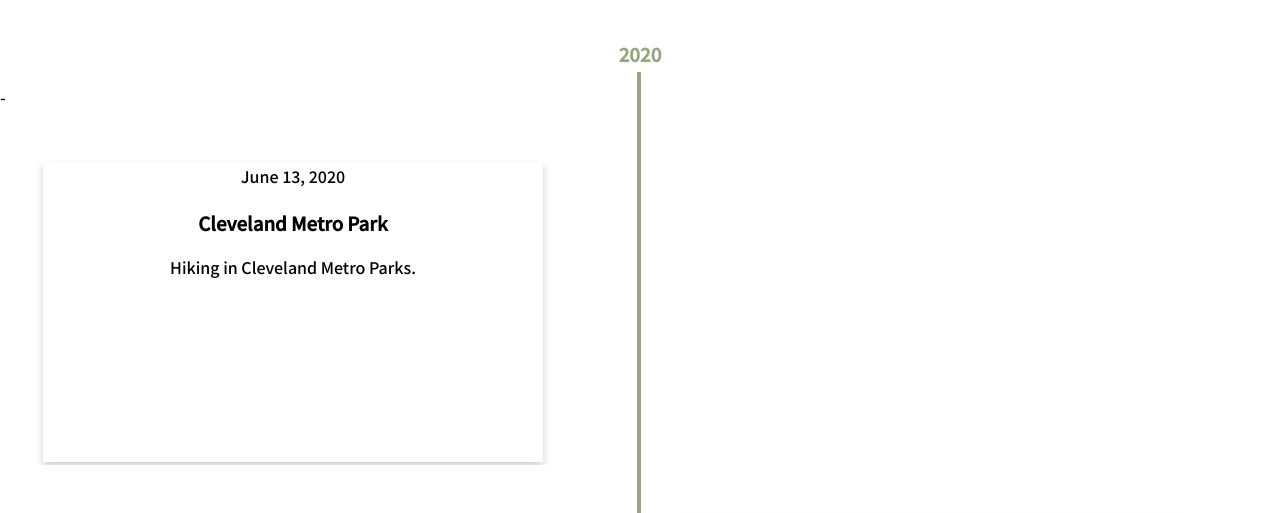
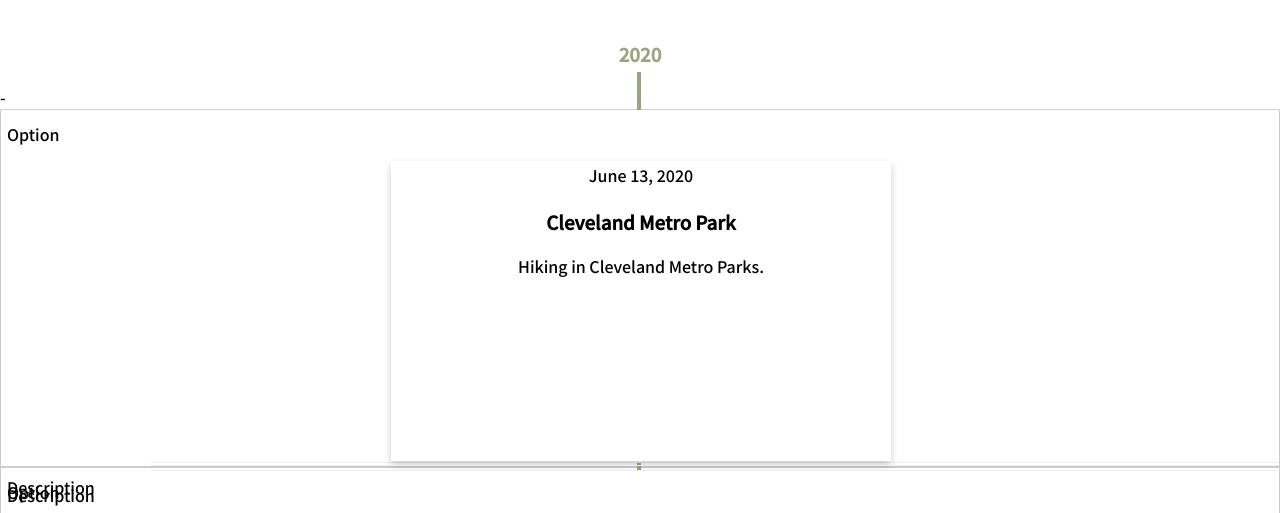
Before and after one commit to kylie-cameron/CameronHikes-Travels, a plain HTML site: page index.html in a window 1280 px wide. Shown: the part 273-786 px from the top of the page. Drawn offline with Linux system fonts and the light colour scheme; a script that the page names is missing.

Commit message:
Add files via upload

```diff
--- a/index.html
+++ b/index.html
@@ -56,6 +56,7 @@
 </center>
 <div class="vl"></div>
 <table id="tbl" style="width:100%">
+	<div style="overflow-x:auto;">
 			 <tr style="background-color:#ffffff;">
 			    <td style="background-color:#ffffff;" style="text-align:center">
 					<div class="card" style="text-align:center">
@@ -66,10 +67,10 @@
                     <div class="timeline-content">
                         <h3 class="timeline-title">Cleveland Metro Park</h3>
                         <p>Hiking in Cleveland Metro Parks.</p>
-                    </div>
-					  </div>
-					</div>
-				</td>
+               		</div>
+               	</div>
+               </td>
+
 
 <td></td>
 			</tr>
--- a/main.css
+++ b/main.css
@@ -110,3 +110,36 @@ footer {
 iframe {
   margin-top:10px;
 }
+/*TABLE RESIZING*/
+@media
+only screen and (max-width: 1500px) {
+  table, thead, tbody, th, td, tr {
+    display: block;
+  }
+  thead tr {
+    position: absolute;
+    top: -9999px;
+    left: -9999px;
+  }
+  tr { border: 1px solid #ccc; }
+  td {
+    border: none;
+    border-bottom: 1px solid #eee;
+    position: relative;
+    padding-left: 200px;
+    margin-left: 150px;
+  }
+  td:before {
+    position: absolute;
+    top: 12px;
+    left: 6px;
+    width: 200px;
+    padding-right: 40px;
+    white-space: nowrap;
+    margin-left: -150px;
+  }
+  td:nth-of-type(1):before { content: "Option"; }
+  td:nth-of-type(2):before { content: "Description"; }
+  td:nth-of-type(3):before { content: "Type"; }
+  td:nth-of-type(4):before { content: "Default";}
+}
```
